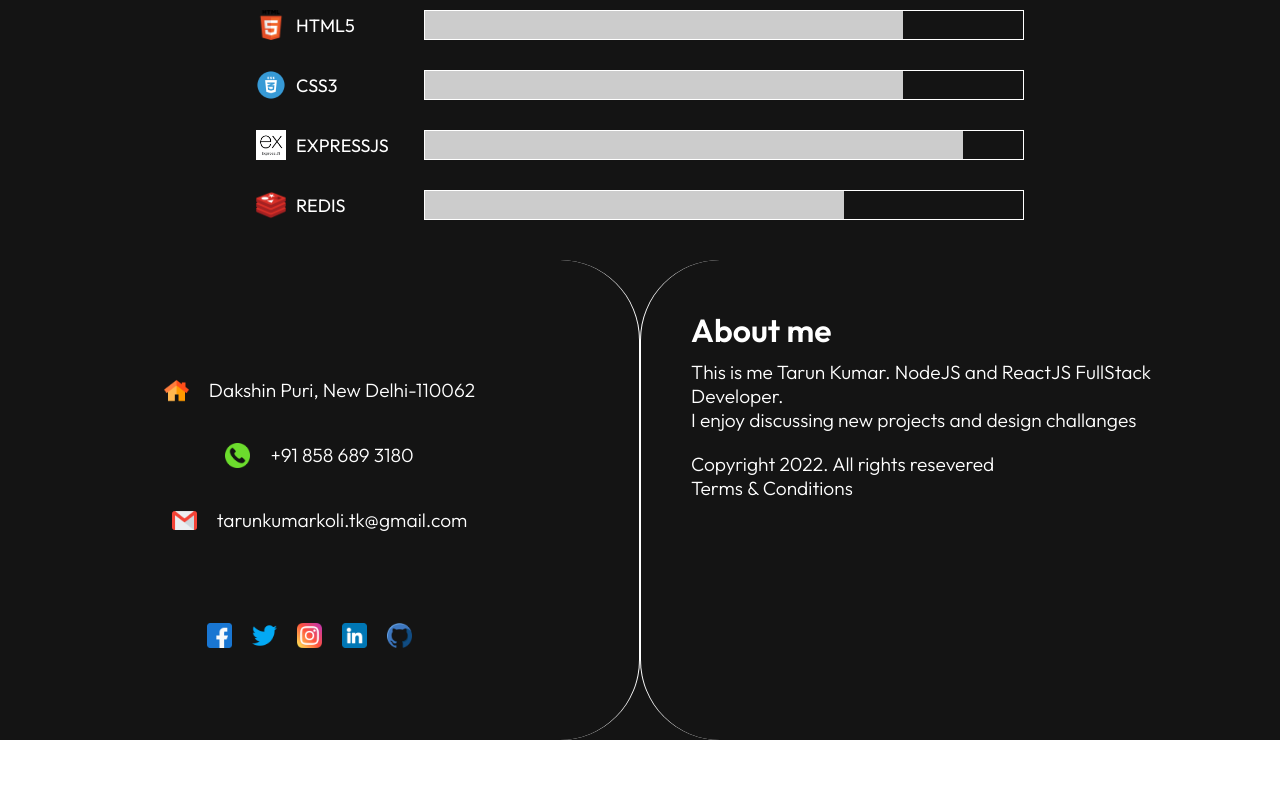
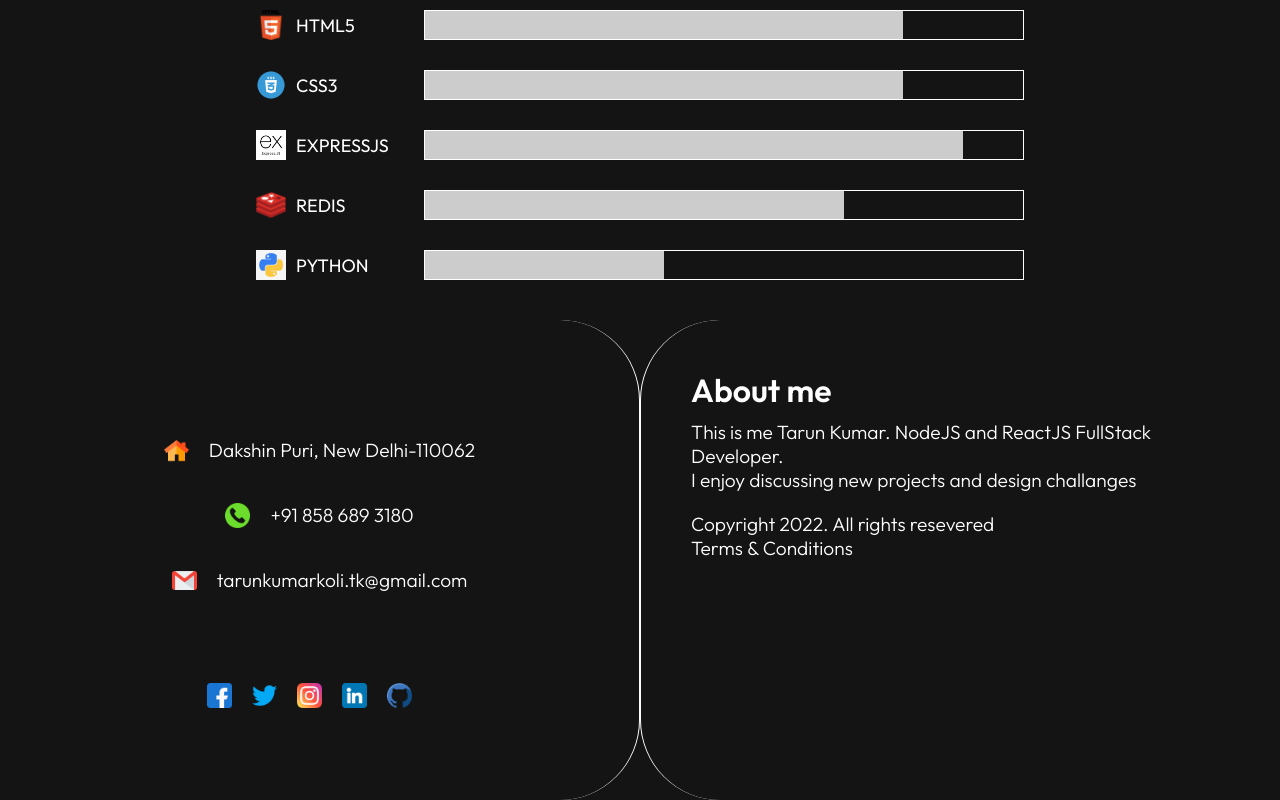
Before and after one commit to tarunkumar8812/portfolio, a React (Create React App) app: page /about in a window 1280 px wide. Shown: the part 1349-2149 px from the top of the page. Before the commit the page ends 2089 px from the top, so only its background shows below. Built offline with nearby package versions, Linux system fonts and the light colour scheme.

Commit message:
resume updated

```diff
--- a/src/component/Aboutme.js
+++ b/src/component/Aboutme.js
@@ -5,6 +5,7 @@ import postman from "../imgs/postman.jpg"
 import node from "../imgs/node.png"
 import redis from "../imgs/redis.png"
 import mongo from "../imgs/mongo.png"
+import python from "../imgs/python.png"
 import aws from "../imgs/aws.png"
 import git from "../imgs/git.png"
 import html from "../imgs/html.jpg"
@@ -150,6 +151,16 @@ const Aboutme = () => {
                         </div>
                     </div>
 
+                    <div className='skill-name'>
+                        <div className='img-container'>
+                            <img src={python} alt=''></img>
+                            <p>PYTHON</p>
+                        </div>
+                        <div className='m-container'>
+                            <sapn className='m-4'></sapn>
+                        </div>
+                    </div>
+
                 </div>
             </div>
         </>
--- a/src/component/aboutme.css
+++ b/src/component/aboutme.css
@@ -127,6 +127,15 @@ div {
     animation-duration: 4s;
 }
 
+.m-4 {
+    width: 40%;
+    height: 100%;
+    background-color: rgb(204, 204, 204);
+    transition: 1s ease-in-out;
+    animation-name: m-4;
+    animation-duration: 4s;
+}
+
 
 @keyframes m-9 {
     from {
@@ -155,6 +164,15 @@ div {
 
     to {
         width: 70%;
+    }
+}
+@keyframes m-4 {
+    from {
+        width: 0%;
+    }
+
+    to {
+        width: 40%;
     }
 }
 
```
Also changed, not shown: src/imgs/python.png (added).
